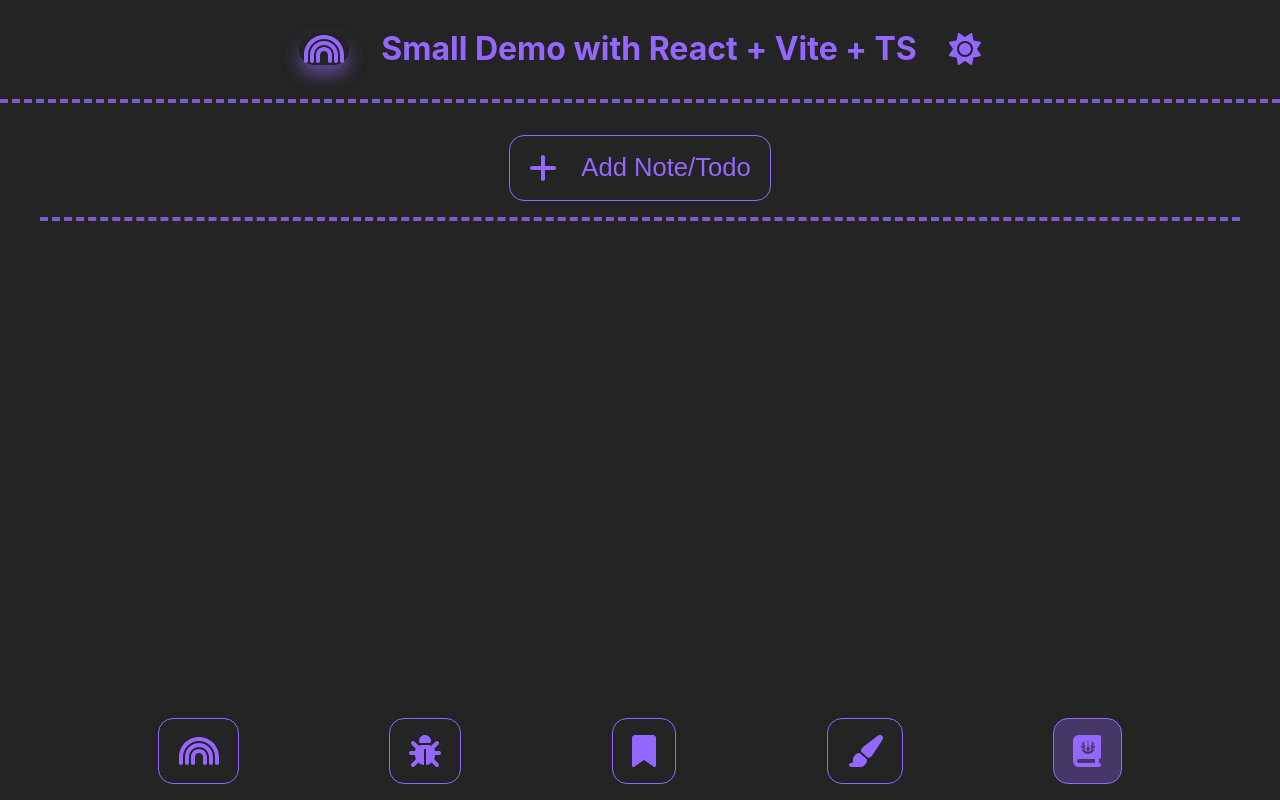
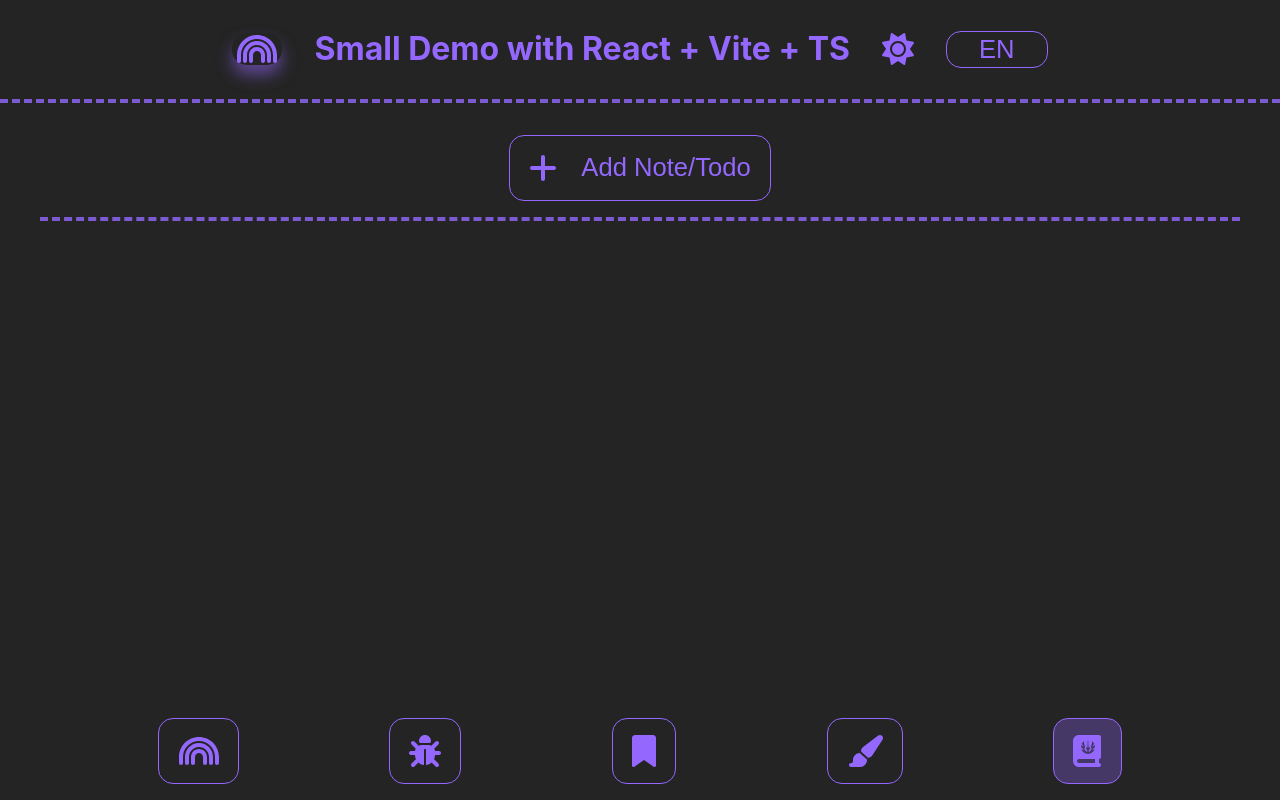
Before and after one commit to minnas/demo-app-react, a React (Vite) app: page /notes in a window 1280 px wide. Built offline with nearby package versions, Linux system fonts and the light colour scheme.

Commit message:
added initial locale support

```diff
--- /dev/null
+++ b/src/assets/lang/en-US.json
@@ -0,0 +1,3 @@
+{
+  "app-title": "Small Demo with React + Vite + TS"
+}
--- /dev/null
+++ b/src/assets/lang/fi-FI.json
@@ -0,0 +1,3 @@
+{
+  "app-title": "Demo Appis tehty React + Vite + TS"
+}
--- a/src/components/views/Header.tsx
+++ b/src/components/views/Header.tsx
@@ -8,6 +8,8 @@ import { useDispatch, useSelector } from "react-redux";
 import { RootState } from "@Store/store";
 import Button from "@Components/tools/Button";
 import { toggle } from "@Store/dataSlices";
+import { useTranslation } from "react-i18next";
+import DropDown, { ListItem } from "@Components/tools/DropDown";
 
 const Header = (): ReactElement => {
   const selectedTheme = useSelector((state: RootState) => state.theme);
@@ -15,9 +17,22 @@ const Header = (): ReactElement => {
   const theme = useTheme<Itheme>();
   const styles = useHeaderStyles(theme);
   const titleStyles = useTitleStyles(theme);
+  const { t, i18n } = useTranslation();
+  const locales = ["en", "fi"];
   const toggleTheme = () => {
     dispatch(toggle());
   };
+
+  const langItems = locales.map(
+    (lang: string) =>
+      ({
+        value: lang,
+        label: lang.toLocaleUpperCase(),
+        callback: () => {
+          i18n.changeLanguage(lang);
+        },
+      } as ListItem)
+  );
 
   return (
     <div className={styles.header}>
@@ -25,13 +40,14 @@ const Header = (): ReactElement => {
         icon={faRainbow}
         className={titleStyles.title + " " + titleStyles.icon}
       />
-      <h1 className={titleStyles.title}>Small Demo with React + Vite + TS</h1>
+      <h1 className={titleStyles.title}>{t("app-title")}</h1>
       <Button
         icon={selectedTheme.theme === "light" ? faMoon : faSun}
         border="none"
         padding="0"
         onClick={toggleTheme}
       />
+      <DropDown selected={langItems.at(0)?.label} items={langItems} />
     </div>
   );
 };
--- a/src/main.tsx
+++ b/src/main.tsx
@@ -1,8 +1,26 @@
 import React from "react";
 import ReactDOM from "react-dom/client";
 import App from "./App";
+import i18n from "i18next";
 import "./index.css";
-
+import { initReactI18next } from "react-i18next";
+import en from "@Assets/lang/en-US.json";
+import fi from "@Assets/lang/fi-FI.json";
+i18n.use(initReactI18next).init({
+  resources: {
+    en: {
+      translation: en,
+    },
+    fi: {
+      translation: fi,
+    },
+  },
+  lng: "en",
+  fallbackLng: "en",
+  interpolation: {
+    escapeValue: false,
+  },
+});
 ReactDOM.createRoot(document.getElementById("root") as HTMLElement).render(
   <React.StrictMode>
     <App />
```
